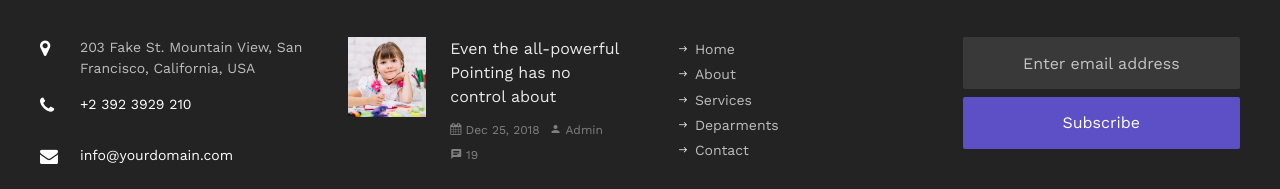
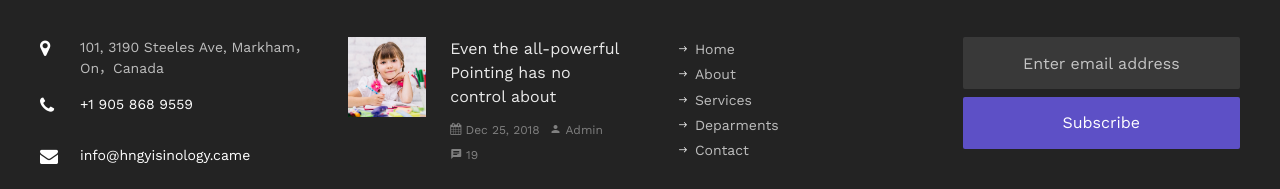
Before and after one commit to l2yao/hongyisinology, a plain HTML site: page contact.html in a window 1280 px wide. Shown: the part 1567-1756 px from the top of the page. Drawn offline with nearby package versions, Linux system fonts and the light colour scheme; some packages are replaced by stand-ins of ours; no server answers; files whose address does not match are found by name; a web font is replaced by a local one.

Commit message:
Modify Index

```diff
--- a/contact.html
+++ b/contact.html
@@ -130,9 +130,9 @@
             	<h2 class="ftco-heading-2">Have a Questions?</h2>
             	<div class="block-23 mb-3">
 	              <ul>
-	                <li><span class="icon icon-map-marker"></span><span class="text">203 Fake St. Mountain View, San Francisco, California, USA</span></li>
-	                <li><a href="#"><span class="icon icon-phone"></span><span class="text">+2 392 3929 210</span></a></li>
-	                <li><a href="#"><span class="icon icon-envelope"></span><span class="text">info@yourdomain.com</span></a></li>
+	                <li><span class="icon icon-map-marker"></span><span class="text"> 101, 3190 Steeles Ave, Markham， On，Canada</span></li>
+	                <li><a href="#"><span class="icon icon-phone"></span><span class="text">+1 905 868 9559</span></a></li>
+	                <li><a href="#"><span class="icon icon-envelope"></span><span class="text">info@hngyisinology.came</span></a></li>
 	              </ul>
 	            </div>
             </div>
```
